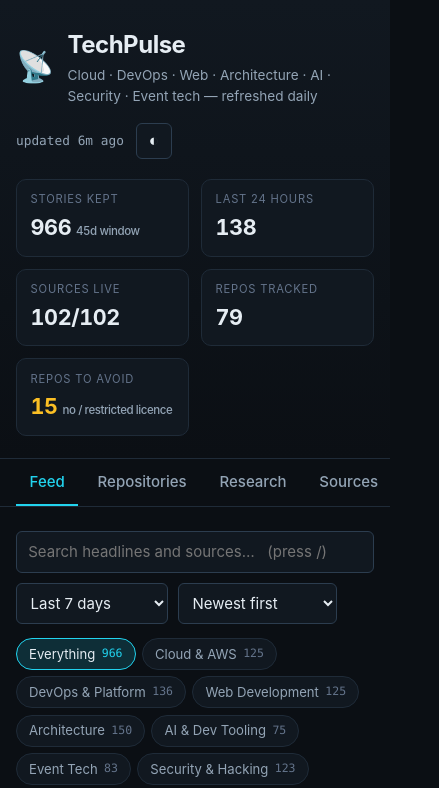
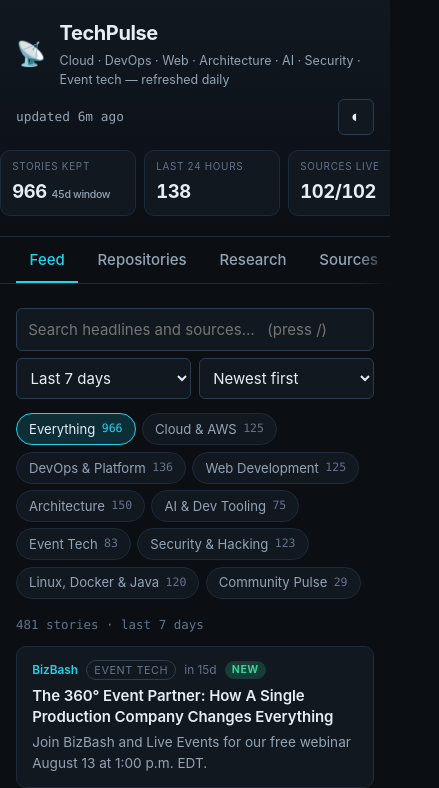
Before and after one commit to ritik-dev-cloud/TechPulse_Versatile, a website with bundled scripts: page index.html in a window 390 px wide. Shown: the top 788 px of the page, 439 px wide, since content can reach past the window. Built offline with nearby package versions, Linux system fonts and the light colour scheme.

Commit message:
fix(mobile): stop the feed grid blowing out, compact the stat row
Two real phone bugs, both found by measuring rather than eyeballing.

1. Grid blowout clipped every headline. A grid item's automatic minimum size
   is its min-content width, and .item__summary uses display:-webkit-box for
   line-clamping — legacy flexbox does not wrap, so its min-content is the
   whole summary on one line. The single feed column computed to 419px inside
   a 343px container, widened the document by 60px, and cut words mid-letter
   ('Productio', 'Augu'). Fixed with grid-template-columns: minmax(0, 1fr);
   the repo and research grids got minmax(min(300px, 100%), 1fr) against the
   same class of failure on narrow screens. Verified 0px overflow at 375px.

2. Five stat cards stacked two-wide pushed the first headline ~800px down the
   page, so a one-page digest opened on no news at all. Below 640px they are
   now one horizontally scrollable row, and 'no / restricted licence' no
   longer wraps with 'licence' orphaned on its own line.

```diff
--- a/assets/styles.css
+++ b/assets/styles.css
@@ -419,6 +419,14 @@
 
 .feed {
   display: grid;
+  /* minmax(0, 1fr), not 1fr. A grid item's automatic minimum size is its
+     min-content width, and `.item__summary` uses `display: -webkit-box` for
+     line-clamping — legacy flexbox does not wrap, so its min-content is the
+     entire summary on one line. That blew the single column out to 419px inside
+     a 343px container on a 375px phone, which then widened the document and
+     clipped every headline. Capping the minimum at 0 lets the column obey its
+     container. */
+  grid-template-columns: minmax(0, 1fr);
   gap: 0.55rem;
 }
 
@@ -536,7 +544,7 @@
 
 .repos {
   display: grid;
-  grid-template-columns: repeat(auto-fill, minmax(310px, 1fr));
+  grid-template-columns: repeat(auto-fill, minmax(min(310px, 100%), 1fr));
   gap: 0.7rem;
 }
 
@@ -677,7 +685,7 @@
 
 .research-grid {
   display: grid;
-  grid-template-columns: repeat(auto-fill, minmax(300px, 1fr));
+  grid-template-columns: repeat(auto-fill, minmax(min(300px, 100%), 1fr));
   gap: 0.7rem;
 }
 
@@ -984,3 +992,107 @@
     transition: none !important;
   }
 }
+
+/* ------------------------------------------------------------------ mobile */
+
+/* On a phone the five stat cards stacked two-wide pushed the first headline
+   roughly 800px down the page — you had to scroll past the chrome to reach any
+   news, which defeats the point of a one-page digest. Below 640px they become a
+   single horizontally scrollable row of compact cards (~70px tall total), so
+   the numbers are still there but the feed starts near the top. */
+@media (max-width: 640px) {
+  .masthead__inner {
+    padding-top: 1.1rem;
+    gap: 0.6rem;
+  }
+
+  .brand__mark {
+    font-size: 1.5rem;
+  }
+
+  .brand__name {
+    font-size: 1.25rem;
+  }
+
+  .brand__tag {
+    font-size: 0.78rem;
+  }
+
+  .masthead__meta {
+    width: 100%;
+    justify-content: space-between;
+  }
+
+  .freshness {
+    text-align: left;
+  }
+
+  .stats {
+    display: flex;
+    overflow-x: auto;
+    scroll-snap-type: x proximity;
+    gap: 0.5rem;
+    margin: 0.9rem auto 1rem;
+    padding-bottom: 0.3rem;
+    /* Let the row bleed to the screen edges so it reads as scrollable. */
+    margin-inline: 0;
+    padding-inline: clamp(1rem, 4vw, 2rem);
+    scrollbar-width: none;
+  }
+
+  .stats::-webkit-scrollbar {
+    display: none;
+  }
+
+  .stat {
+    flex: 0 0 auto;
+    min-width: 8.5rem;
+    scroll-snap-align: start;
+    padding: 0.55rem 0.7rem;
+  }
+
+  .stat dt {
+    font-size: 0.62rem;
+  }
+
+  .stat dd {
+    font-size: 1.15rem;
+    /* Keep the qualifier on one line — "15 no / restricted licence" was
+       wrapping with "licence" orphaned onto its own row. */
+    white-space: nowrap;
+  }
+
+  .stat dd small {
+    font-size: 0.66rem;
+  }
+
+  .toolbar {
+    gap: 0.45rem;
+  }
+
+  .control {
+    flex: 1 1 8rem;
+  }
+
+  .control select {
+    width: 100%;
+  }
+
+  /* Fade the right edge of the tab strip so the cut-off tab reads as
+     scrollable rather than broken. */
+  .tabs {
+    mask-image: linear-gradient(to right, #000 calc(100% - 2rem), transparent);
+  }
+
+  .item__title {
+    font-size: 0.94rem;
+  }
+
+  .reader__body {
+    font-size: 0.9rem;
+  }
+
+  .md-table-wrap table {
+    min-width: 26rem;
+  }
+}
```
